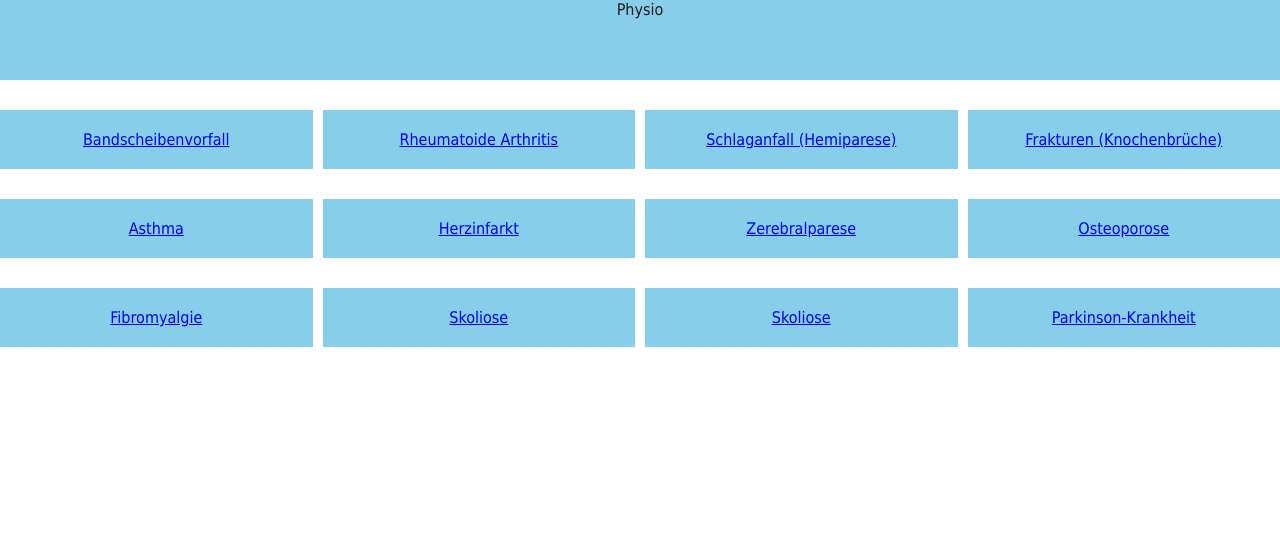
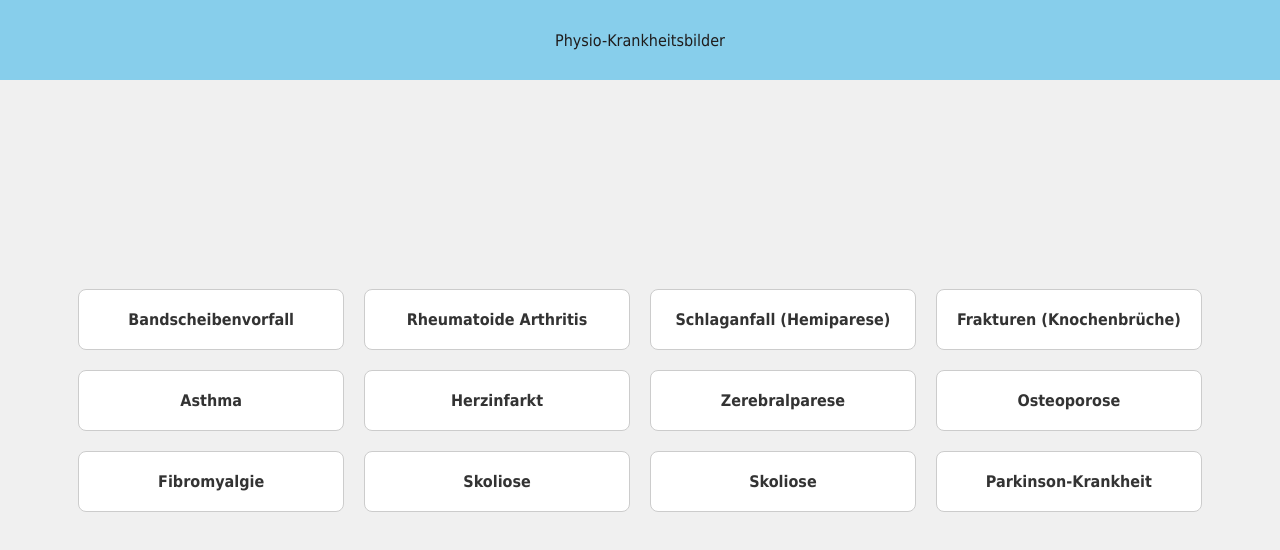
Before and after one commit to HannesOster/physio_learn, a Next.js app: page / in a window 1280 px wide. Shown: the top 550 px of the page. Built offline with nearby package versions, Linux system fonts and the light colour scheme.

Commit message:
add style

```diff
--- a/src/components/Header.js
+++ b/src/components/Header/Header.tsx
@@ -6,9 +6,10 @@ const StyledHeader = styled.header`
   height: 80px;
   width: 100%;
   background-color: skyblue;
-  text-align: center;
   justify-content: center;
+  display: flex;
+  align-items: center;
 `;
 export default function Heading() {
-  return <StyledHeader>Physio</StyledHeader>;
+  return <StyledHeader>Physio-Krankheitsbilder</StyledHeader>;
 }
--- a/src/pages/_app.tsx
+++ b/src/pages/_app.tsx
@@ -1,12 +1,11 @@
 import type { AppProps } from "next/app";
 import Head from "next/head";
-import Heading from "../components/Header";
+import Heading from "../components/Header/Header";
 import GlobalStyle from "../styles";
 
 export default function App({ Component, pageProps }: AppProps) {
   return (
     <>
-      {" "}
       <GlobalStyle />
       <Head>
         <title>Physio</title>
--- a/src/pages/disease/[id].tsx
+++ b/src/pages/disease/[id].tsx
@@ -1,6 +1,6 @@
 import { useRouter } from "next/router";
 import styled from "styled-components";
-import { diseases } from "../../../lib/data";
+import { diseases } from "../../lib/data";
 
 const DiseaseDetailWrapper = styled.div`
   padding: 20px;
--- a/src/pages/index.tsx
+++ b/src/pages/index.tsx
@@ -1,31 +1,61 @@
 import styled from "styled-components";
 import Link from "next/link";
-import { diseases } from "../../lib/data";
+import { diseases } from "../lib/data";
+
+const Container = styled.div`
+  display: flex;
+  justify-content: center;
+  align-items: center;
+  min-height: 100vh;
+  background-color: #f0f0f0;
+`;
 
 const DiseaseList = styled.ul`
   list-style: none;
   padding: 0;
-  margin-top: 100px;
   display: grid;
-  gap: 10px;
-  grid-template-columns: 1fr 1fr 1fr 1fr;
+  gap: 20px;
+  grid-template-columns: 1fr;
+
+  @media (min-width: 768px) {
+    grid-template-columns: repeat(2, 1fr);
+  }
+
+  @media (min-width: 1200px) {
+    grid-template-columns: repeat(4, 1fr);
+  }
 `;
+const DiseaseLink = styled(Link)`
+  display: flex;
+  justify-content: center;
+  align-items: center;
+  padding: 20px;
+  background-color: #ffffff;
+  border: 1px solid #ccc;
+  border-radius: 8px;
+  text-align: center;
+  text-decoration: none;
+  color: #333333;
+  font-weight: bold;
+  transition: background-color 0.2s ease-in-out;
 
-const DiseaseItem = styled.li`
-  margin: 10px 0;
-  background-color: skyblue;
-  text-align: center;
-  padding: 20px;
+  &:hover {
+    background-color: #f0f0f0;
+  }
 `;
 
 export default function Home() {
   return (
-    <DiseaseList>
-      {diseases.map((disease) => (
-        <DiseaseItem key={disease.id}>
-          <Link href={`/disease/${disease.id}`}>{disease.name}</Link>
-        </DiseaseItem>
-      ))}
-    </DiseaseList>
+    <Container>
+      <DiseaseList>
+        {diseases.map((disease) => (
+          <li key={disease.id}>
+            <DiseaseLink href={`/disease/${disease.id}`}>
+              {disease.name}
+            </DiseaseLink>
+          </li>
+        ))}
+      </DiseaseList>
+    </Container>
   );
 }
--- a/tsconfig.json
+++ b/tsconfig.json
@@ -21,7 +21,7 @@
     "next-env.d.ts",
     "**/*.ts",
     "**/*.tsx",
-    "src/components/Header.js"
+    "src/components/Header/Header.tsx"
   ],
   "exclude": ["node_modules"]
 }
```
Also changed, not shown: src/lib/data.tsx (renamed from lib/data.tsx).
